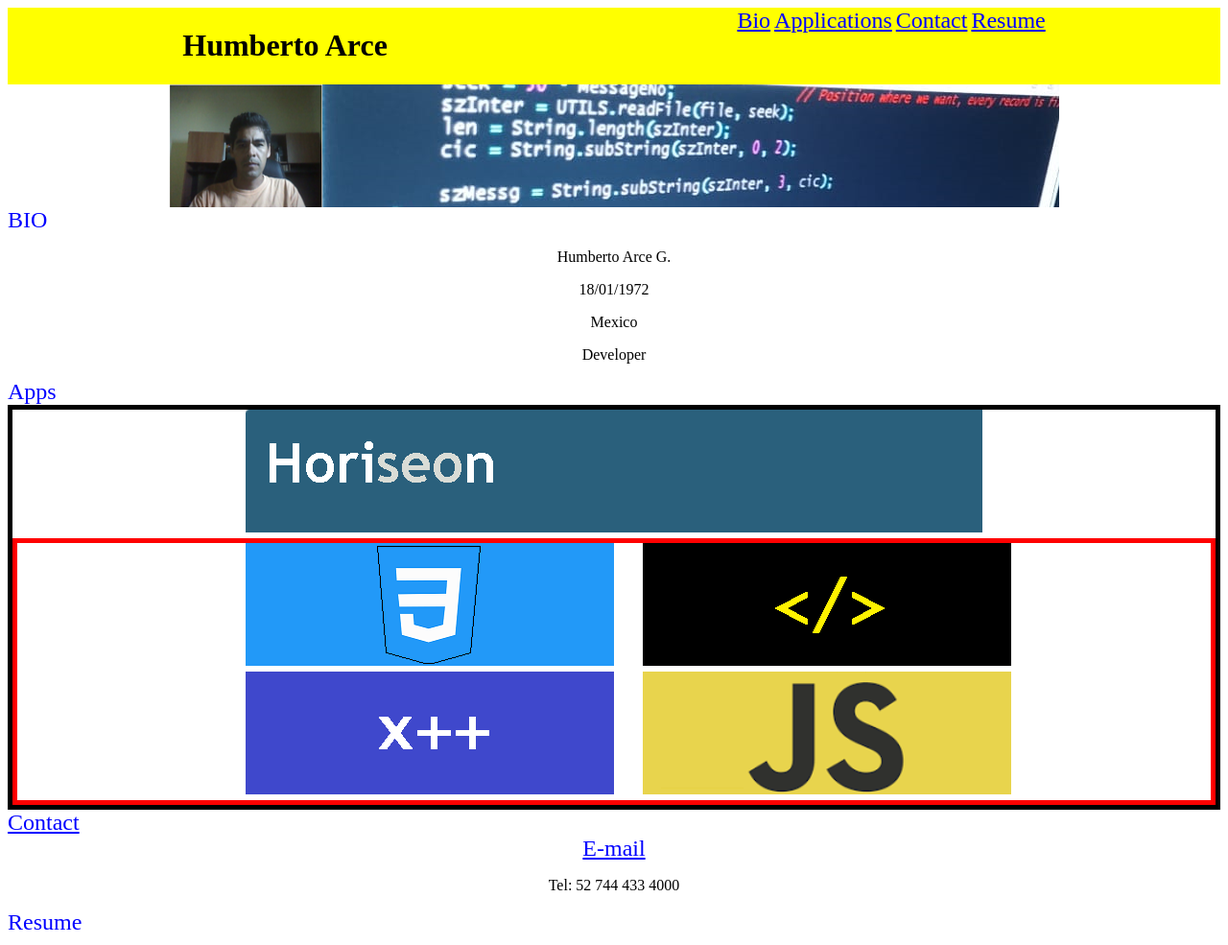
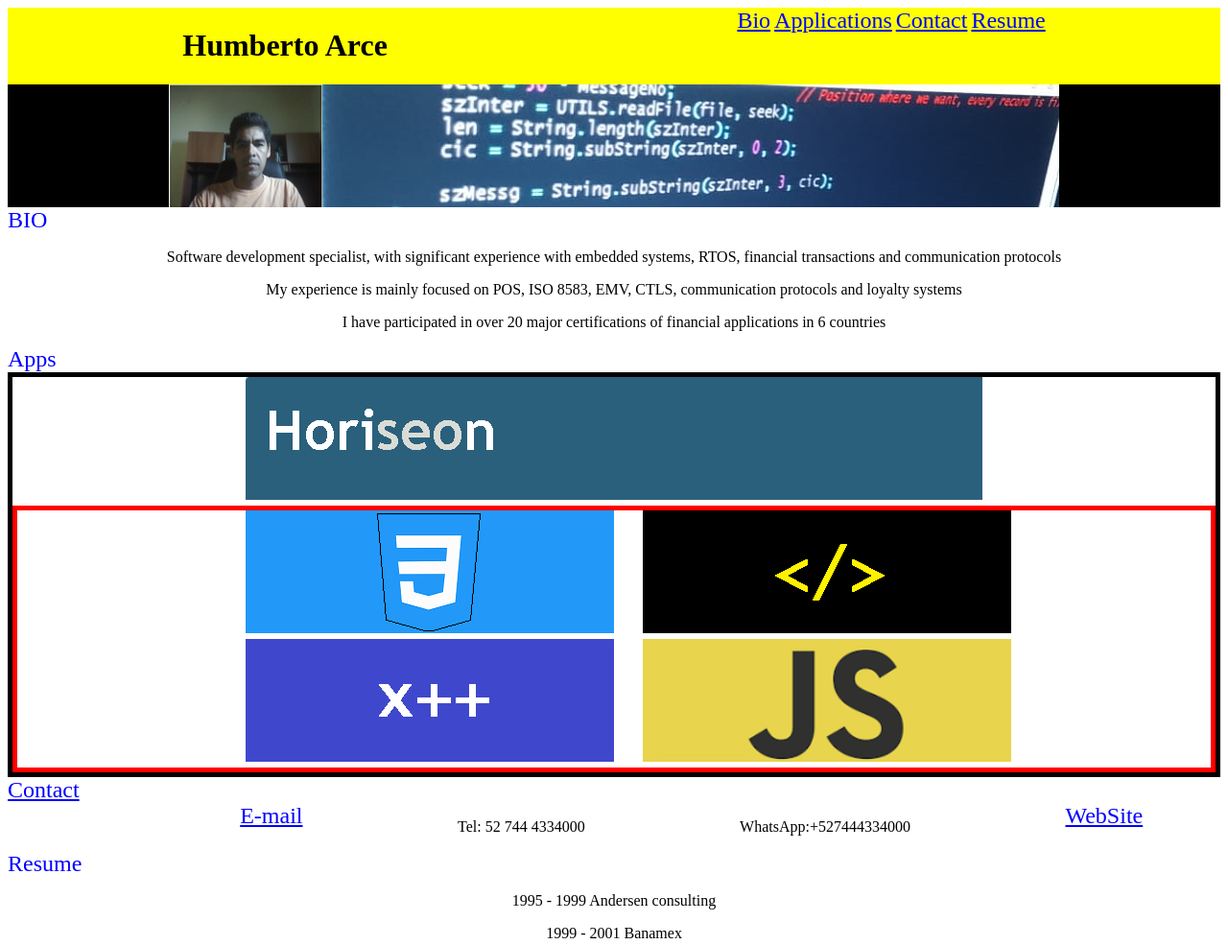
Before and after one commit to Humberto-a1/Second-challenge, a plain HTML site: page index.html in a window 1280 px wide. Shown: the top 985 px of the page at 96% size. Drawn offline with Linux system fonts and the light colour scheme.

Commit message:
More detailed BIO

```diff
--- a/assets/css/style.css
+++ b/assets/css/style.css
@@ -18,6 +18,7 @@ a {
 .image {
     display: flex;
     justify-content: center;
+    background-color: black;
 }
 
 p {
@@ -31,7 +32,9 @@ aside {
 }
 
 .center {
-    text-align: center;
+    display: flex;
+    flex-directon: row;
+    justify-content: space-around;
 }
 
 .apps {
--- a/index.html
+++ b/index.html
@@ -28,10 +28,9 @@
       </div>
       <div id="Bio">
         <aside>BIO</aside>
-        <p>Humberto Arce G.</p>
-        <p>18/01/1972</p>
-        <p>Mexico</p>
-        <p>Developer</p>
+        <p>Software development specialist, with significant experience with embedded systems, RTOS, financial transactions and communication protocols</p>
+        <p>My experience is mainly focused on POS, ISO 8583, EMV, CTLS, communication protocols and loyalty systems</p>
+        <p>I have participated in over 20 major certifications of financial applications in 6 countries</p>
       </div>
 
       <div id="Apps">
@@ -57,8 +56,10 @@
         <aside>Contact</aside>
         <div class="center">
             <a href="mailto:harce@hotmail.com">E-mail</a>
+            <p>Tel: 52 744 4334000</p>
+            <p>WhatsApp:+527444334000</p>
+            <a href="https://www.google.com">WebSite</a>
         </div>
-        <p>Tel: 52 744 433 4000</p>
       </div>
 
       <div id="Resume">
```
